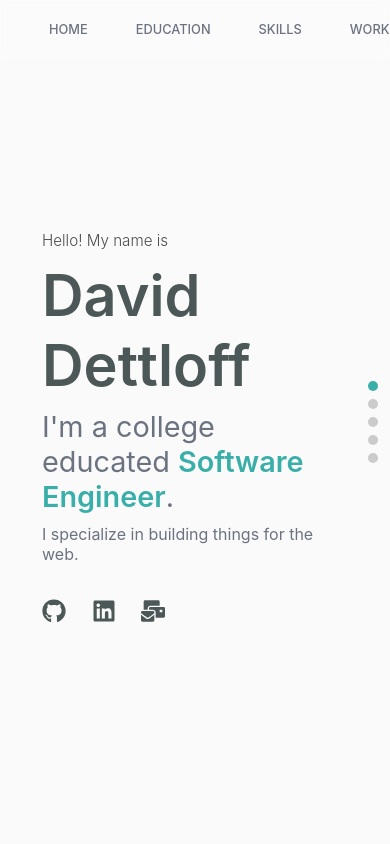
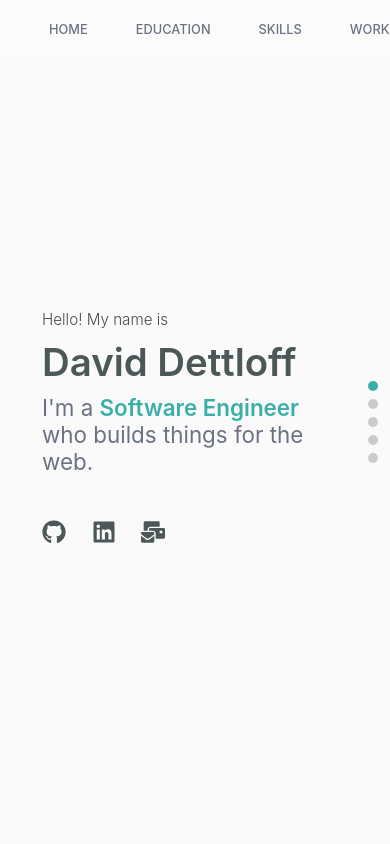
Before and after one commit to dettloffd/portfolio-site, a React (Create React App) app: page / in a window 390 px wide. Shown: the top 844 px of the page. Built offline with nearby package versions, Linux system fonts and the light colour scheme.

Commit message:
Adjusted header font size based on media queries

```diff
--- a/src/App.scss
+++ b/src/App.scss
@@ -60,6 +60,10 @@ html{
   font-size: 5.8rem;
   font-weight: 600;
   color: var(--font-color-dark1);
+
+  @include respond.respond(phone){
+    font-size: 4.8rem;
+}
 }
 
 .header-text-2{
--- a/src/container/Header/Header.jsx
+++ b/src/container/Header/Header.jsx
@@ -9,14 +9,14 @@ const headerVariants = {
   initial: {},
   animate: {
     transition: {
-      staggerChildren: 0.05,
+      staggerChildren: 0.08,
     },
   },
 };
 
 const childVariants = {
   initial: { translateY: 10, opacity: 0 },
-  animate: { translateY: 0, opacity: 1, transition: { duration: 0.4 } },
+  animate: { translateY: 0, opacity: 1, transition: { duration: 0.5 } },
 };
 
 const Header = () => {
@@ -37,12 +37,13 @@ const Header = () => {
             </p>
             <h1
               className="header-text header-header "
-              style={{ fontSize: "7.2rem", marginTop: "1.2rem" }}
+              style={{ marginTop: "1.2rem" }}
             >
               <motion.div variants={childVariants}>David Dettloff</motion.div>
             </h1>
 
-            <h2 className="header-text-2" style={{ marginTop: "1.2rem" }}>
+
+            {/* <h2 className="header-text-3" style={{fontSize: "2.8rem", marginTop: "1.2rem" }}>
               <motion.div variants={childVariants}>
                 I'm a college educated{" "}
                 <span className="color-primary" style={{ fontWeight: 600 }}>
@@ -50,10 +51,20 @@ const Header = () => {
                 </span>
                 .
               </motion.div>
+            </h2> */}
+
+            <h2 className="header-text-3" style={{fontSize: "2.8rem", marginTop: "1.2rem" }}>
+              <motion.div variants={childVariants}>
+                I'm a {" "}
+                <span className="color-primary" style={{ fontWeight: 600 }}>
+                  Software Engineer
+                </span>
+                {" "} who builds things for the web.
+              </motion.div>
             </h2>
             <h3 className="header-text-3" style={{ marginTop: "1.2rem" }}>
               <motion.div variants={childVariants}>
-                I specialize in building things for the web.
+
               </motion.div>
             </h3>
 
--- a/src/container/Header/Header.scss
+++ b/src/container/Header/Header.scss
@@ -1,5 +1,4 @@
 @use "../../mixins/respond.scss";
-
 
 .header-container{
     display: flex;
```
